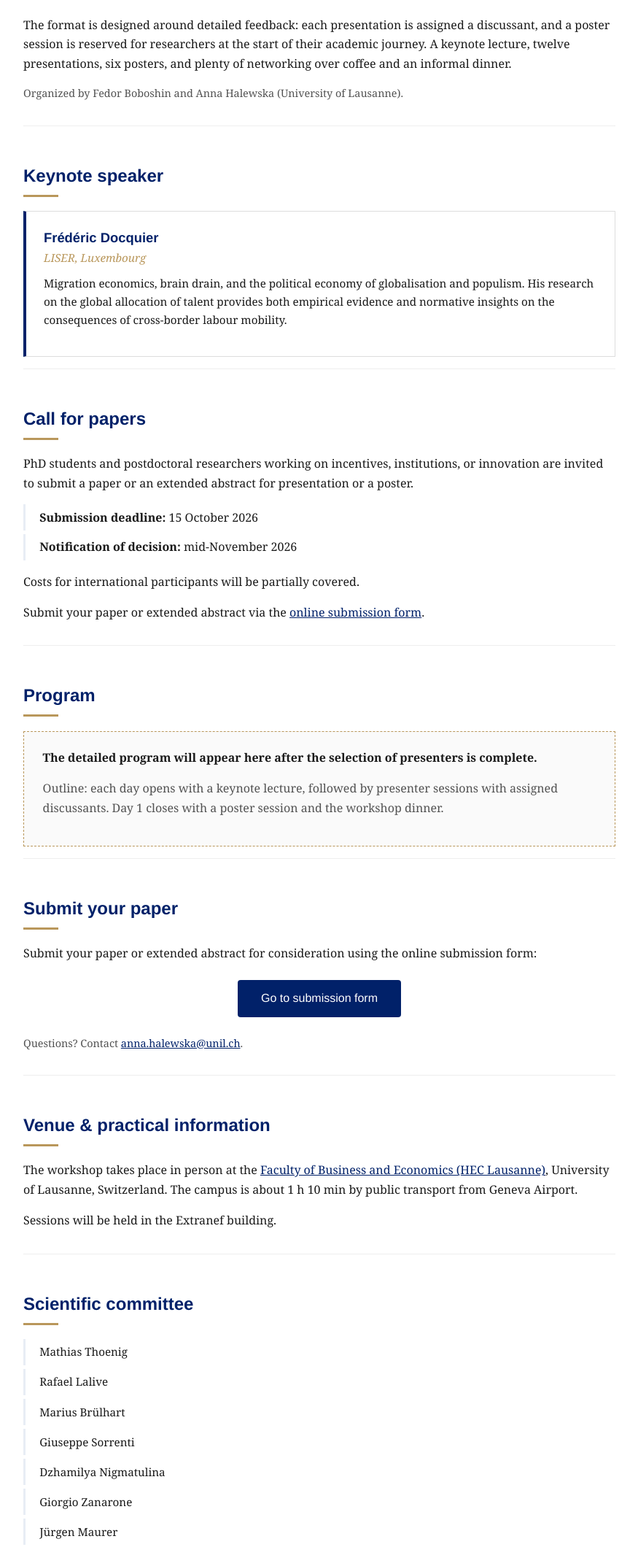
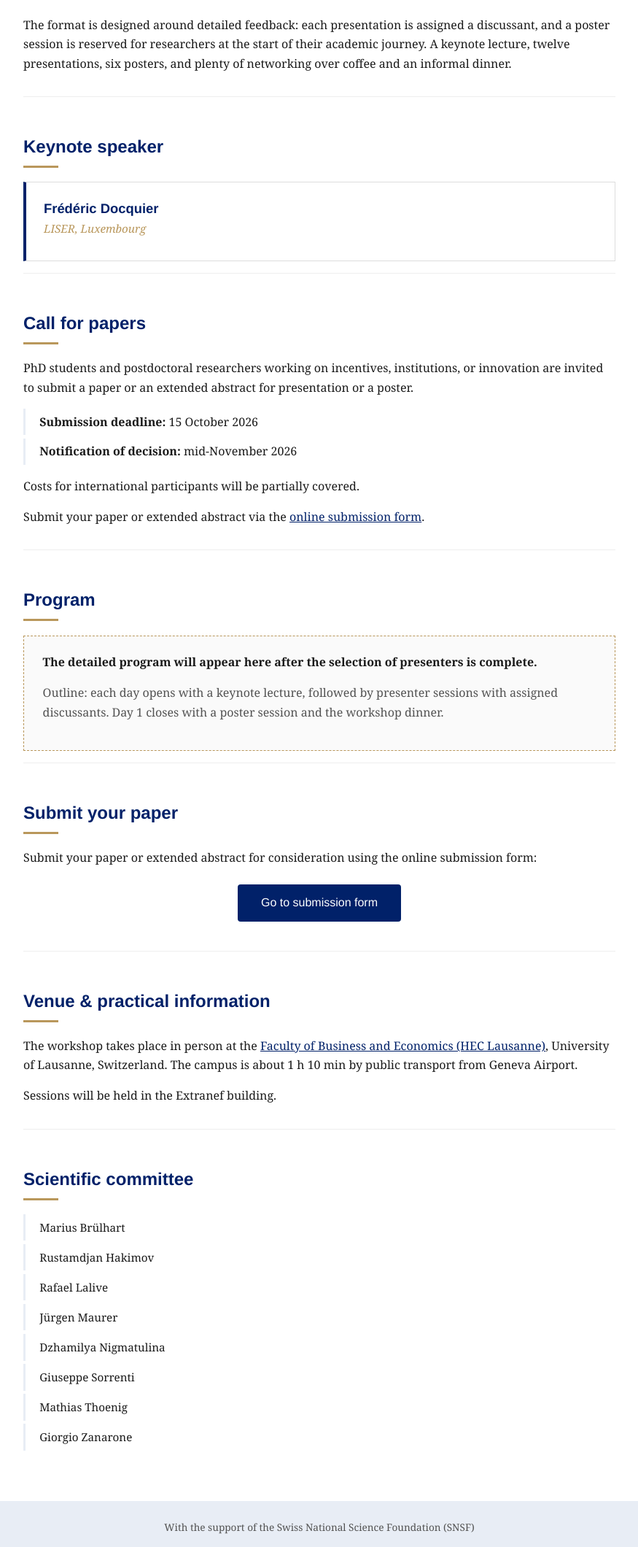
Before and after one commit to applied-microeconomics-workshop/workshop-2027, a plain HTML site: page index.html in a window 1280 px wide. Shown: the part 808-2928 px from the top of the page at 73% size, without its empty margins (202-1077 px from the left). Drawn offline with Linux system fonts and the light colour scheme.

Commit message:
Update CFP, keynote, venue, committee, contacts; add favicon
- Simplify venue to Extranef building (drop room numbers)
- Single keynote (Docquier), drop TBD second keynote and bio blurb
- Flesh out call for papers: deadline, decision date, partial cost coverage
- Replace mailing list with paper/abstract submission form link
- Add Rustamdjan Hakimov to scientific committee, sort alphabetically by last name
- Add Fedor Boboshin's email to footer contact, drop redundant CFP contact line
- Remove organizer credit line and apéro/dinner details from About section
- Add site favicon
- Refresh README status and content-update table

Co-Authored-By: Claude Sonnet 5 <noreply@anthropic.com>
Claude-Session: https://claude.ai/code/session_01A9oKpWfEuFiDFLgC1zi4Va

```diff
--- a/index.html
+++ b/index.html
@@ -6,6 +6,7 @@
 <title>Incentives, Institutions, and Innovation — Workshop 2027 · University of Lausanne</title>
 <meta name="description" content="Incentives, Institutions, and Innovation: Workshop for Young Researchers in Applied Microeconomics. 14–15 January 2027, University of Lausanne.">
 <link rel="stylesheet" href="style.css">
+<link rel="icon" type="image/svg+xml" href="img/favicon.svg">
 </head>
 <body>
 
@@ -60,10 +61,6 @@
     presentations, six posters, and plenty of networking over coffee
     and an informal dinner.
   </p>
-  <p class="fine">
-    Organized by Fedor Boboshin and Anna Halewska
-    (University of Lausanne).
-  </p>
 </section>
 
 <!-- ══════════════════════ KEYNOTES ══════════════════════ -->
@@ -74,10 +71,6 @@
       <!-- Optional: add a portrait photo, e.g. <img src="img/docquier.jpg" alt="Frédéric Docquier"> -->
       <h3>Frédéric Docquier</h3>
       <p class="affiliation">LISER, Luxembourg</p>
-      <p>Migration economics, brain drain, and the political economy of
-      globalisation and populism. His research on the global allocation of
-      talent provides both empirical evidence and normative insights on the
-      consequences of cross-border labour mobility.</p>
     </div>
   </div>
 </section>
@@ -130,10 +123,6 @@
        target="_blank" rel="noopener">
        Go to submission form</a>
   </p>
-  <p class="fine">
-    Questions? Contact
-    <a href="mailto:anna.halewska@unil.ch">anna.halewska@unil.ch</a>.
-  </p>
 </section>
 
 <!-- ══════════════════════ VENUE ══════════════════════ -->
@@ -155,13 +144,14 @@
 <section id="committee">
   <h2>Scientific committee</h2>
   <ul class="committee">
+    <li>Marius Brülhart</li>
+    <li>Rustamdjan Hakimov</li>
+    <li>Rafael Lalive</li>
+    <li>Jürgen Maurer</li>
+    <li>Dzhamilya Nigmatulina</li>
+    <li>Giuseppe Sorrenti</li>
     <li>Mathias Thoenig</li>
-    <li>Rafael Lalive</li>
-    <li>Marius Brülhart</li>
-    <li>Giuseppe Sorrenti</li>
-    <li>Dzhamilya Nigmatulina</li>
     <li>Giorgio Zanarone</li>
-    <li>Jürgen Maurer</li>
   </ul>
 </section>
 
@@ -176,7 +166,8 @@
   </p>
   <p>Incentives, Institutions, and Innovation — Workshop for Young Researchers
   in Applied Microeconomics · 14–15 January 2027 · University of Lausanne</p>
-  <p>Contact: <a href="mailto:anna.halewska@unil.ch">anna.halewska@unil.ch</a></p>
+  <p>Contact: <a href="mailto:anna.halewska@unil.ch">anna.halewska@unil.ch</a>,
+  <a href="mailto:fedor.boboshin@unil.ch">fedor.boboshin@unil.ch</a></p>
 </footer>
 
 </body>
```
Also changed, not shown: img/favicon.svg (added), 1 other file.
